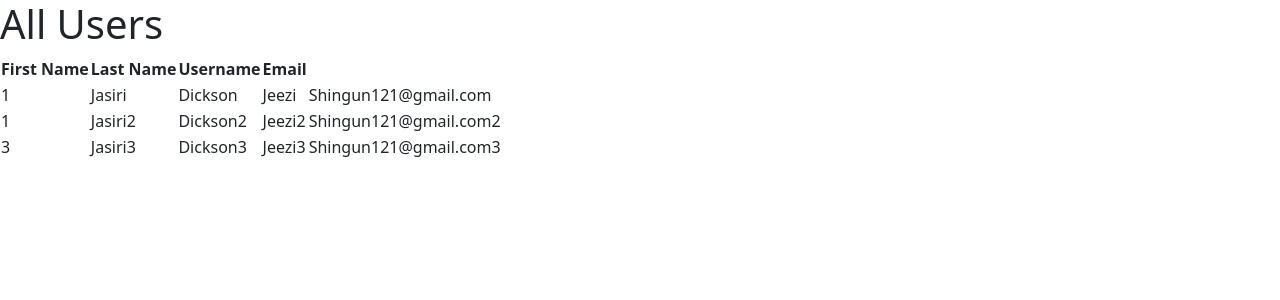
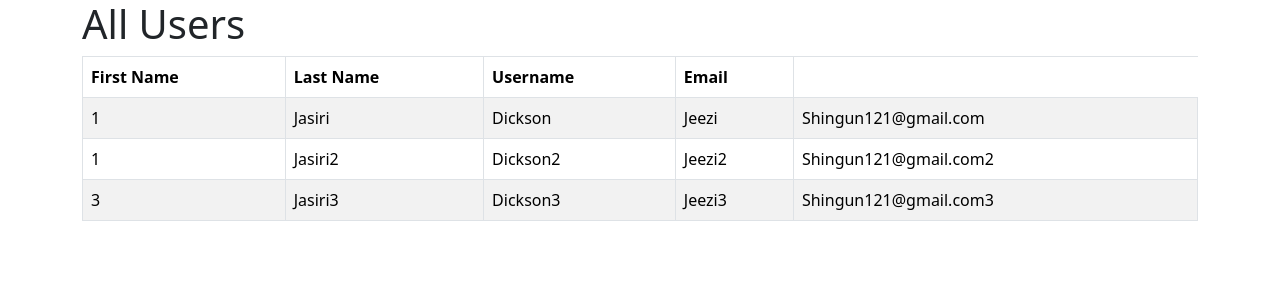
Before and after one commit to JasiriD/AlbumReviewer, a React (Vite) app in the folder podium-frontend/: page / in a window 1280 px wide. Shown: the top 300 px of the page. Built offline with nearby package versions, Linux system fonts and the light colour scheme.

Commit message:
made table cute using CSS

```diff
--- a/podium-frontend/src/components/ListUserCompontent.jsx
+++ b/podium-frontend/src/components/ListUserCompontent.jsx
@@ -2,6 +2,7 @@ import React from 'react'
 
 function ListUserCompontent() {
 
+    //Table with dummy data
     const testData = [
         {
             "id":1,
@@ -27,9 +28,10 @@ function ListUserCompontent() {
     ]
 
   return (
-    <div>
+    //Remember that className usually refers to bootstrap
+    <div className='container'>
         <h1>All Users</h1>
-        <table>
+        <table className='table table-striped table-bordered'>
             <thead>
                 <tr>
                     <th>First Name</th>
@@ -40,6 +42,7 @@ function ListUserCompontent() {
             </thead>
             <tbody>
                 {
+                    //Table that displays dummy data
                     testData.map(user =>
                         <tr key={user.id}>
                             <td>{user.id}</td>
```
